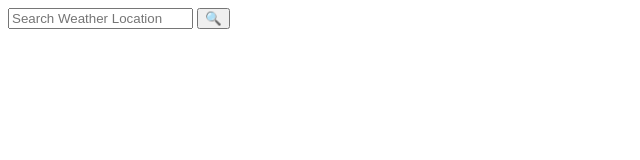
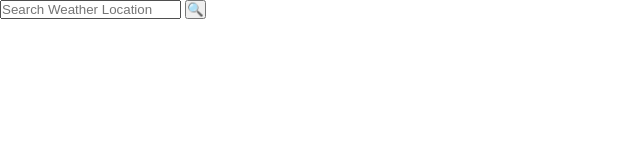
Before and after one commit to pragyanbimali/weather-app, a website built with webpack: page src/index.html in a window 1280 px wide. Shown: the whole page, without its empty margins (0-640 px from the left). Built offline with nearby package versions, Linux system fonts and the light colour scheme.

Commit message:
Add the weather-details-container and the form to a main div container

```diff
--- a/src/index.html
+++ b/src/index.html
@@ -7,10 +7,12 @@
     <script type="module" src="main.js" defer></script>
 </head>
 <body>
-    <form>
-        <input type="text" id="location" placeholder="Search Weather Location" required>
-        <button type="submit">🔍</button>
-    </form>
-    <div class="weather-details-container"></div>
+    <div class="main-container">
+        <form>
+            <input type="text" id="location" placeholder="Search Weather Location" required>
+            <button type="submit">🔍</button>
+        </form>
+        <div class="weather-details-container"></div>
+    </div>
 </body>
 </html>
--- a/src/style.css
+++ b/src/style.css
@@ -0,0 +1,5 @@
+* {
+    box-sizing: border-box;
+    margin: 0;
+    padding: 0;
+}
```
